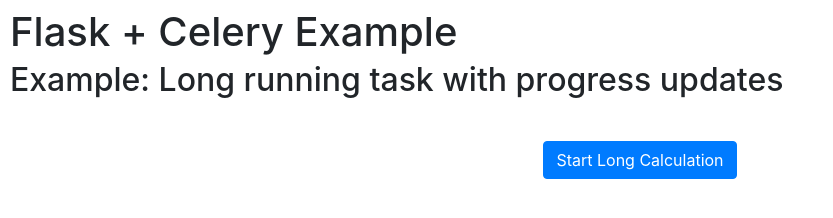
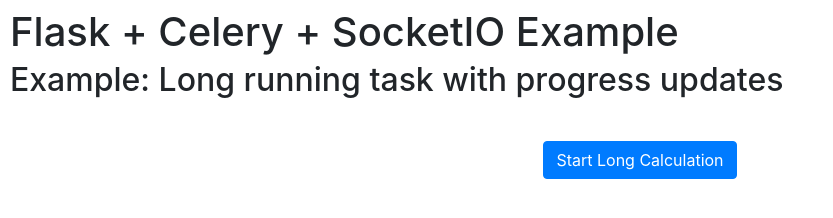
Before and after one commit to josh146/flask-celery-socketio, a plain HTML site: page templates/index.html in a window 1280 px wide. Shown: the whole page, without its empty margins (0-833 px from the left). Drawn offline with nearby package versions, Linux system fonts and the light colour scheme; no server answers.

Commit message:
new title

```diff
--- a/templates/index.html
+++ b/templates/index.html
@@ -1,6 +1,6 @@
 <html>
   <head>
-    <title>Flask + Celery Example</title>
+    <title>Flask + Celery + SocketIO Example</title>
 
     <link rel="stylesheet" href="//maxcdn.bootstrapcdn.com/bootstrap/4.0.0-beta/css/bootstrap.min.css">
     <link rel="stylesheet"
@@ -10,7 +10,7 @@
   </head>
   <body>
     <div style="margin:10px">
-        <h1>Flask + Celery Example</h1>
+        <h1>Flask + Celery + SocketIO Example</h1>
         <h2>Example: Long running task with progress updates</h2>
     </div>
 
```
